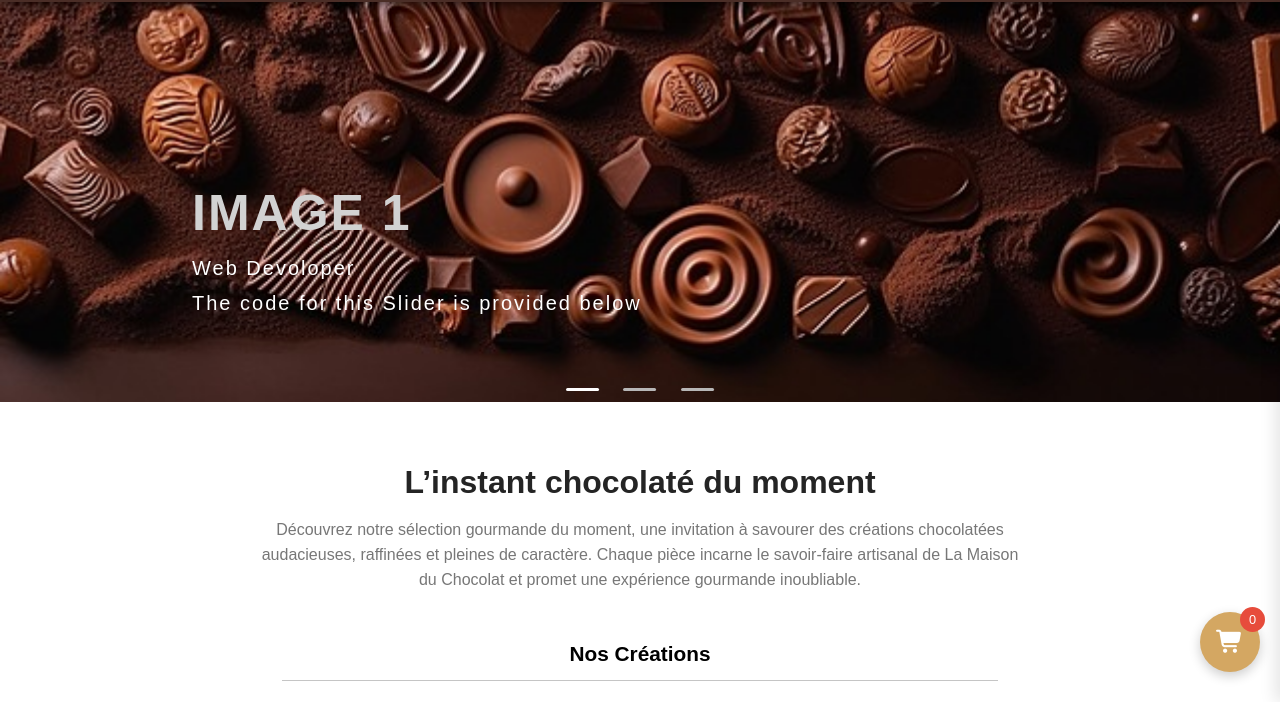
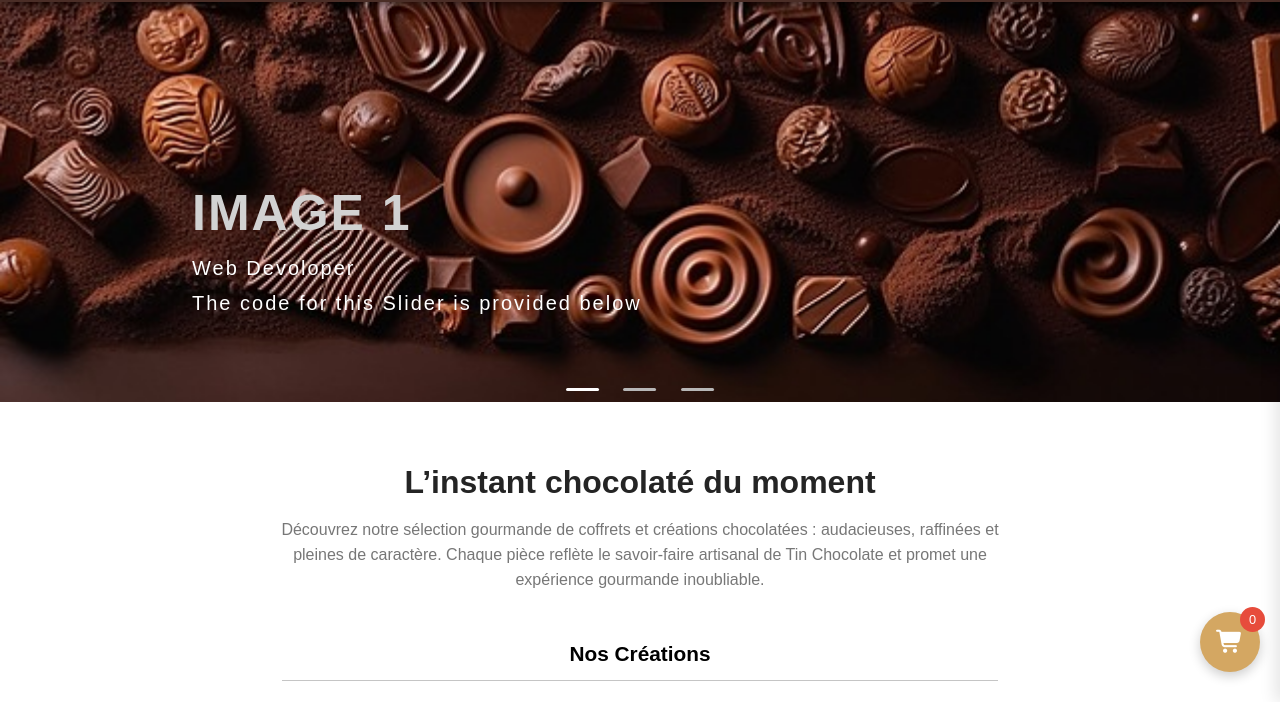
Before and after one commit to bourich1/Tin-chocolate, a plain HTML site: page store.html in a window 1280 px wide. Shown: the part 98-800 px from the top of the page. Drawn offline with nearby package versions, Linux system fonts and the light colour scheme; some icons are missing.

Commit message:
add text

```diff
--- a/store.html
+++ b/store.html
@@ -4,7 +4,8 @@
 <head>
     <meta charset="UTF-8">
     <meta name="viewport" content="width=device-width, initial-scale=1.0">
-    <meta name="description" content="Explorez la boutique Tin Chocolate et retrouvez nos chocolats artisanaux, ganaches créatives, bonbons raffinés et coffrets cadeaux élégants. Des recettes premium, fabriquées à la main avec des ingrédients naturels. Livraison rapide au Maroc.">
+    <meta name="description"
+        content="Explorez la boutique Tin Chocolate et retrouvez nos chocolats artisanaux, ganaches créatives, bonbons raffinés et coffrets cadeaux élégants. Des recettes premium, fabriquées à la main avec des ingrédients naturels. Livraison rapide au Maroc.">
     <!-- css -->
     <link rel="stylesheet" href="assets/css/style.css">
 
@@ -60,8 +61,7 @@
                     <h1>IMAGE 1</h1>
                     <p>Web Devoloper<br />The code for this Slider is provided below</p>
                 </div>
-                <img class="slider_img"
-                    src="assets/images/slide1.jpg" />
+                <img class="slider_img" src="assets/images/slide1.jpg" />
             </div>
 
             <div class="myslide fade">
@@ -94,9 +94,9 @@
         <div class="prudacts-container">
             <div class="titel">
                 <h3>L’instant chocolaté du moment</h3>
-                <p>Découvrez notre sélection gourmande du moment, une invitation à savourer des créations chocolatées
-                    audacieuses, raffinées et pleines de caractère. Chaque pièce incarne le savoir-faire artisanal de La
-                    Maison du Chocolat et promet une expérience gourmande inoubliable.</p>
+                <p>Découvrez notre sélection gourmande de coffrets et créations chocolatées : audacieuses, raffinées et
+                    pleines de caractère. Chaque pièce reflète le savoir-faire artisanal de Tin Chocolate et promet une
+                    expérience gourmande inoubliable.</p>
             </div>
             <div class="all-category-prusacts">
 
```
Lines whose indentation alone changed are shown as unchanged.
